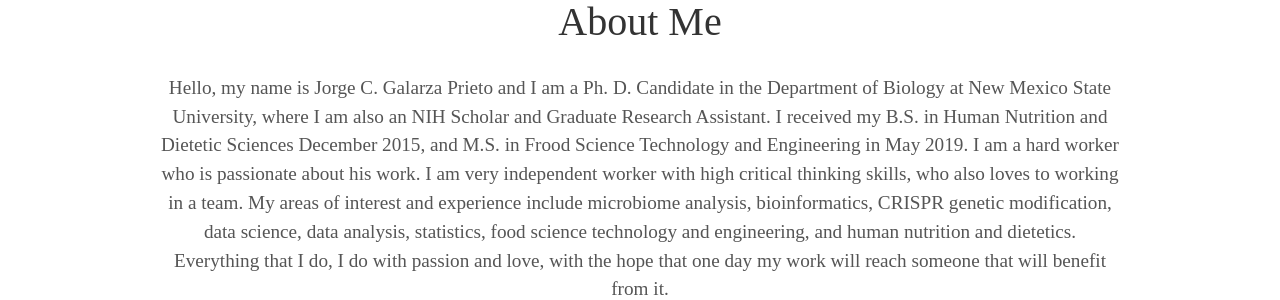
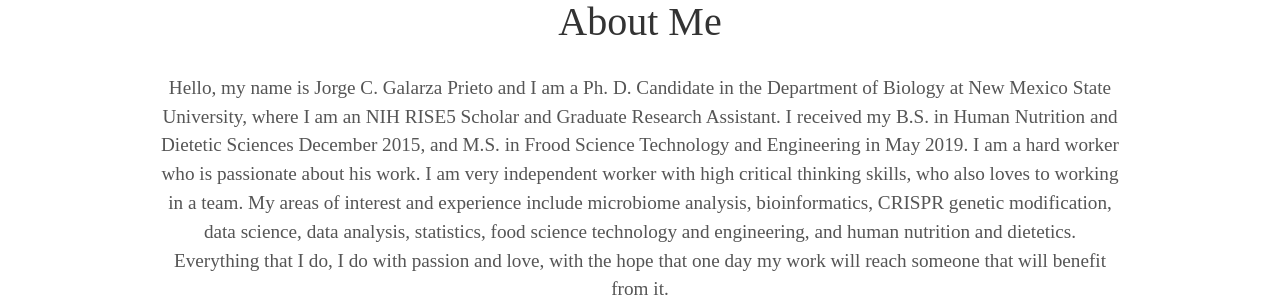
Before and after one commit to jorgegalarza1/jorgegalarza1.github.io, a Jekyll site: the page built from index.html, in a window 1280 px wide. Shown: the part 983-1283 px from the top of the page. Built offline with Jekyll 4.4.1, drawn with Linux system fonts in a browser that asks for light colours; some web fonts are replaced.

Commit message:
Update _config.yml

```diff
--- a/_config.yml
+++ b/_config.yml
@@ -6,7 +6,7 @@ description: Jekyll Theme Minimal Resume
 
 # User settings
 username: Jorge C. Galarza Prieto
-user_description: Hello, my name is Jorge C. Galarza Prieto and I am a Ph. D. Candidate in the Department of Biology at New Mexico State University, where I am also an NIH Scholar and Graduate Research Assistant. I received my B.S. in Human Nutrition and Dietetic Sciences December 2015, and M.S. in Frood Science Technology and Engineering in May 2019. I am a hard worker who is passionate about his work. I am very independent worker with high critical thinking skills, who also loves to working in a team. My areas of interest and experience include microbiome analysis, bioinformatics, CRISPR genetic modification, data science, data analysis, statistics, food science technology and engineering, and human nutrition and dietetics. Everything that I do, I do with passion and love, with the hope that one day my work will reach someone that will benefit from it.
+user_description: Hello, my name is Jorge C. Galarza Prieto and I am a Ph. D. Candidate in the Department of Biology at New Mexico State University, where I am an NIH RISE5 Scholar and Graduate Research Assistant. I received my B.S. in Human Nutrition and Dietetic Sciences December 2015, and M.S. in Frood Science Technology and Engineering in May 2019. I am a hard worker who is passionate about his work. I am very independent worker with high critical thinking skills, who also loves to working in a team. My areas of interest and experience include microbiome analysis, bioinformatics, CRISPR genetic modification, data science, data analysis, statistics, food science technology and engineering, and human nutrition and dietetics. Everything that I do, I do with passion and love, with the hope that one day my work will reach someone that will benefit from it.
 user_title: Biology | Data Science and Analytics | Statistics | Food Science Technology and Engineering | Human Dietetics
 email: jorge_galarza_1@outlook.com
 # twitter_username: lorem_ipsum
```
